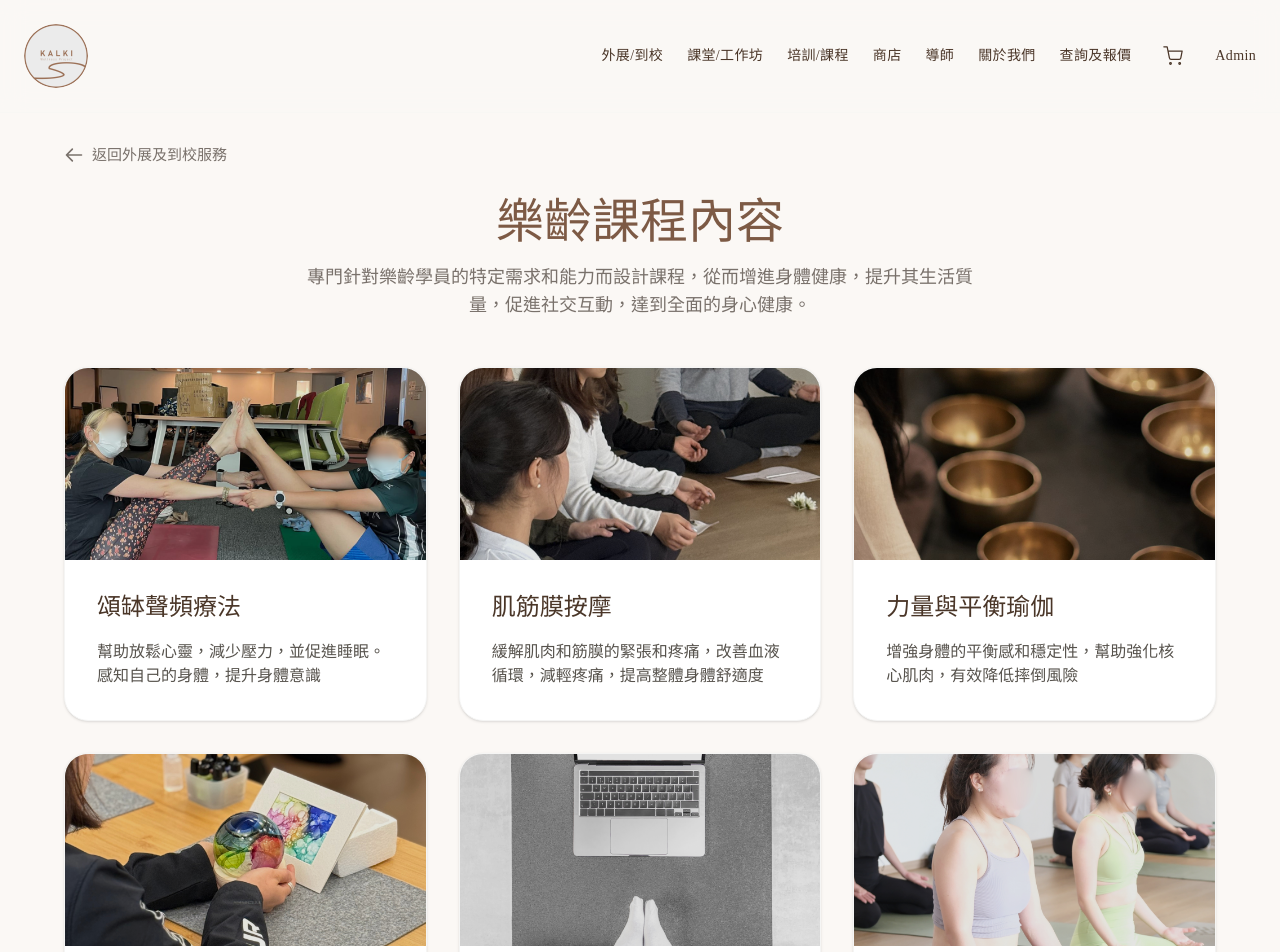
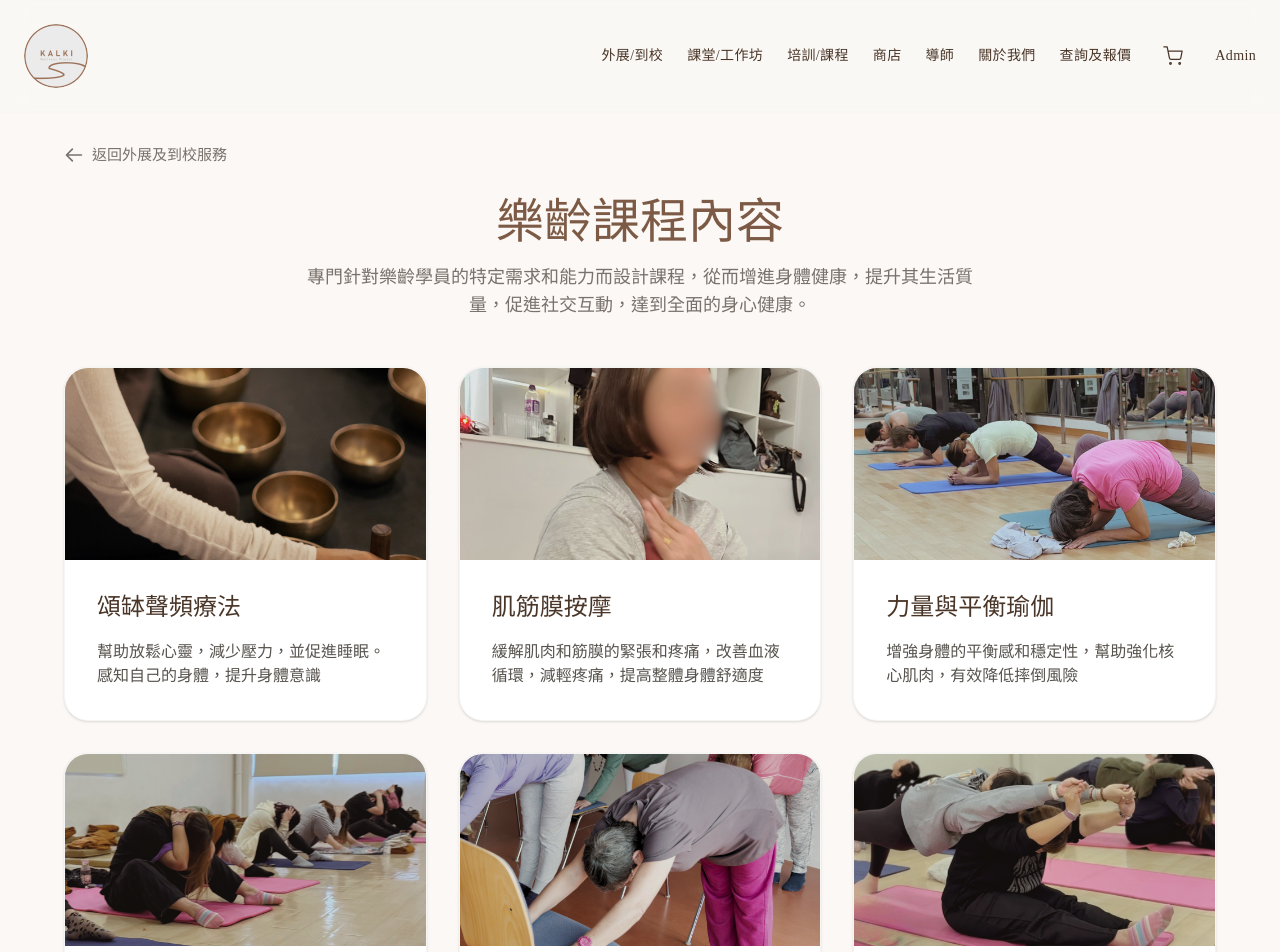
Before and after one commit to OurFunMedia/kalki-site, a Next.js app: page /ngo/ngo-seniors in a window 1280 px wide. Shown: the top 952 px of the page. Built offline with nearby package versions, Linux system fonts and the light colour scheme.

Commit message:
fix: update senior image paths from /seniors/ to /elder/

```diff
--- a/src/app/ngo/ngo-seniors/page.tsx
+++ b/src/app/ngo/ngo-seniors/page.tsx
@@ -22,7 +22,7 @@ export default function SeniorsPage() {
                     {/* Card 1 */}
                     <div className="bg-white rounded-3xl overflow-hidden shadow-sm border border-stone-100 hover:shadow-xl transition-all duration-300 group">
                         <div className="h-48 bg-stone-100 relative overflow-hidden">
-                            <Image src="/images/seniors/b001.png" alt="頌缽聲頻療法" fill className="object-cover group-hover:scale-105 transition-transform duration-500" />
+                            <Image src="/images/elder/e001.png" alt="頌缽聲頻療法" fill className="object-cover group-hover:scale-105 transition-transform duration-500" />
                             <div className="absolute inset-0 bg-black/10 group-hover:bg-black/5 transition-colors"></div>
                         </div>
                         <div className="p-8">
@@ -34,7 +34,7 @@ export default function SeniorsPage() {
                     {/* Card 2 */}
                     <div className="bg-white rounded-3xl overflow-hidden shadow-sm border border-stone-100 hover:shadow-xl transition-all duration-300 group">
                         <div className="h-48 bg-stone-100 relative overflow-hidden">
-                            <Image src="/images/seniors/b002.png" alt="肌筋膜按摩" fill className="object-cover group-hover:scale-105 transition-transform duration-500" />
+                            <Image src="/images/elder/e002.png" alt="肌筋膜按摩" fill className="object-cover group-hover:scale-105 transition-transform duration-500" />
                             <div className="absolute inset-0 bg-black/10 group-hover:bg-black/5 transition-colors"></div>
                         </div>
                         <div className="p-8">
@@ -46,7 +46,7 @@ export default function SeniorsPage() {
                     {/* Card 3 */}
                     <div className="bg-white rounded-3xl overflow-hidden shadow-sm border border-stone-100 hover:shadow-xl transition-all duration-300 group">
                         <div className="h-48 bg-stone-100 relative overflow-hidden">
-                            <Image src="/images/seniors/b003.png" alt="力量與平衡瑜伽" fill className="object-cover group-hover:scale-105 transition-transform duration-500" />
+                            <Image src="/images/elder/e003.png" alt="力量與平衡瑜伽" fill className="object-cover group-hover:scale-105 transition-transform duration-500" />
                             <div className="absolute inset-0 bg-black/10 group-hover:bg-black/5 transition-colors"></div>
                         </div>
                         <div className="p-8">
@@ -58,7 +58,7 @@ export default function SeniorsPage() {
                     {/* Card 4 */}
                     <div className="bg-white rounded-3xl overflow-hidden shadow-sm border border-stone-100 hover:shadow-xl transition-all duration-300 group">
                         <div className="h-48 bg-stone-100 relative overflow-hidden">
-                            <Image src="/images/seniors/b004.png" alt="痛症陰瑜伽" fill className="object-cover group-hover:scale-105 transition-transform duration-500" />
+                            <Image src="/images/elder/e004.png" alt="痛症陰瑜伽" fill className="object-cover group-hover:scale-105 transition-transform duration-500" />
                             <div className="absolute inset-0 bg-black/10 group-hover:bg-black/5 transition-colors"></div>
                         </div>
                         <div className="p-8">
@@ -70,7 +70,7 @@ export default function SeniorsPage() {
                     {/* Card 5 */}
                     <div className="bg-white rounded-3xl overflow-hidden shadow-sm border border-stone-100 hover:shadow-xl transition-all duration-300 group">
                         <div className="h-48 bg-stone-100 relative overflow-hidden">
-                            <Image src="/images/seniors/b005.png" alt="椅子瑜伽" fill className="object-cover group-hover:scale-105 transition-transform duration-500" />
+                            <Image src="/images/elder/e005.png" alt="椅子瑜伽" fill className="object-cover group-hover:scale-105 transition-transform duration-500" />
                             <div className="absolute inset-0 bg-black/10 group-hover:bg-black/5 transition-colors"></div>
                         </div>
                         <div className="p-8">
@@ -82,7 +82,7 @@ export default function SeniorsPage() {
                     {/* Card 6 */}
                     <div className="bg-white rounded-3xl overflow-hidden shadow-sm border border-stone-100 hover:shadow-xl transition-all duration-300 group">
                         <div className="h-48 bg-stone-100 relative overflow-hidden">
-                            <Image src="/images/seniors/b006.png" alt="社交與互動瑜伽" fill className="object-cover group-hover:scale-105 transition-transform duration-500" />
+                            <Image src="/images/elder/e006.png" alt="社交與互動瑜伽" fill className="object-cover group-hover:scale-105 transition-transform duration-500" />
                             <div className="absolute inset-0 bg-black/10 group-hover:bg-black/5 transition-colors"></div>
                         </div>
                         <div className="p-8">
```
